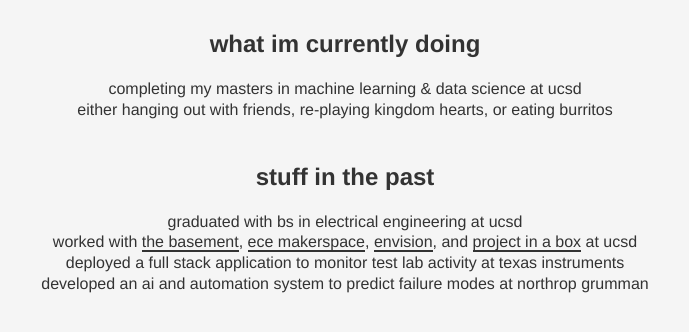
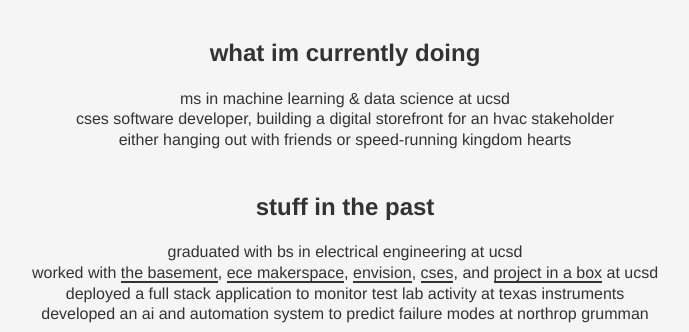
Before and after one commit to kendrick010/kendrick010-website, a plain HTML site: page index.html in a window 1280 px wide. Shown: the part 252-584 px from the top of the page, without its empty margins (295-984 px from the left). Drawn offline with Linux system fonts and the light colour scheme.

Commit message:
fixed moible padding

```diff
--- a/index.html
+++ b/index.html
@@ -18,14 +18,15 @@
 
         <h2>what im currently doing</h2>
         <ul>
-            <li>completing my masters in machine learning & data science at ucsd</li>
-            <li>either hanging out with friends, re-playing kingdom hearts, or eating burritos </li>
+            <li>ms in machine learning & data science at ucsd</li>
+            <li>cses software developer, building a digital storefront for an hvac stakeholder</li>
+            <li>either hanging out with friends or speed-running kingdom hearts</li>
         </ul>
 
         <h2>stuff in the past</h2>
         <ul>
             <li>graduated with bs in electrical engineering at ucsd</li>
-            <li>worked with <a href="https://thebasement.ucsd.edu/">the basement</a>, <a href="https://ece.ucsd.edu/makerspace">ece makerspace</a>, <a href="https://jacobsschool.ucsd.edu/envision">envision</a>, and <a href="https://pib.ucsd.edu/home">project in a box</a> at ucsd</li>
+            <li>worked with <a href="https://thebasement.ucsd.edu/">the basement</a>, <a href="https://ece.ucsd.edu/makerspace">ece makerspace</a>, <a href="https://jacobsschool.ucsd.edu/envision">envision</a>, <a href="https://csesucsd.com/">cses</a>, and <a href="https://pib.ucsd.edu/home">project in a box</a> at ucsd</li>
             <li>deployed a full stack application to monitor test lab activity at texas instruments</li>
             <li>developed an ai and automation system to predict failure modes at northrop grumman</li>
         </ul>
--- a/static/styles.css
+++ b/static/styles.css
@@ -3,7 +3,7 @@ body {
     color: #333;
     font-family: 'Helvetica', sans-serif;
     margin: 0;
-    padding: 0;
+    padding: 20px;
     display: flex;
     justify-content: center;
     align-items: center;
@@ -57,3 +57,9 @@ a:hover {
     color: #003cff;
     border-color: #003cff;
 }
+
+@media (max-width: 768px) {
+    body {
+      padding: 15px;
+    }
+}
```
Also changed, not shown: 2 other files.
